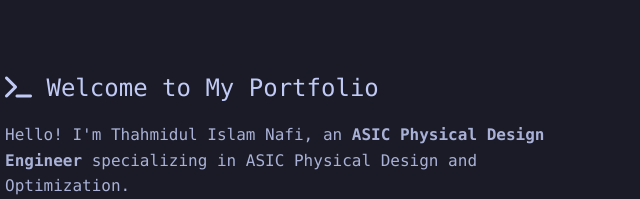
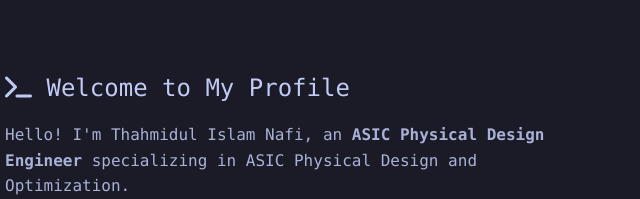
Before and after one commit to thahmidul-islam-nafi/thahmidul-islam-nafi.github.io, a plain HTML site: page index.html in a window 1280 px wide. Shown: the part 178-377 px from the top of the page, 542-1182 px from the left. Drawn offline with Linux system fonts and the light colour scheme.

Commit message:
Update index.html

```diff
--- a/index.html
+++ b/index.html
@@ -326,7 +326,7 @@
         </div>
 
         <div class="intro-content">
-            <h1><i class="fas fa-terminal"></i> Welcome to My Portfolio</h1>
+            <h1><i class="fas fa-terminal"></i> Welcome to My Profile</h1>
             <p>Hello! I'm Thahmidul Islam Nafi, an <b>ASIC Physical Design Engineer</b> specializing in ASIC Physical Design and Optimization.
                <br>Besides ASIC Design, I also have experience working with <b>Deep Learning, Transformer Architecture,</b> and <b>Web Development.</b>
                 <br><br>My Domains of interest are <b>VLSI, Electronics, Deep Learning, Computer Vision and Embedded Systems.</b><br><br>In my B.Sc. thesis, I have worked in improving the Network Lifetime of a <b>Wireless Sensor Network</b> Using <b>K-Means</b> based Dual Cluster Head Routing Protocol.</p>
```
